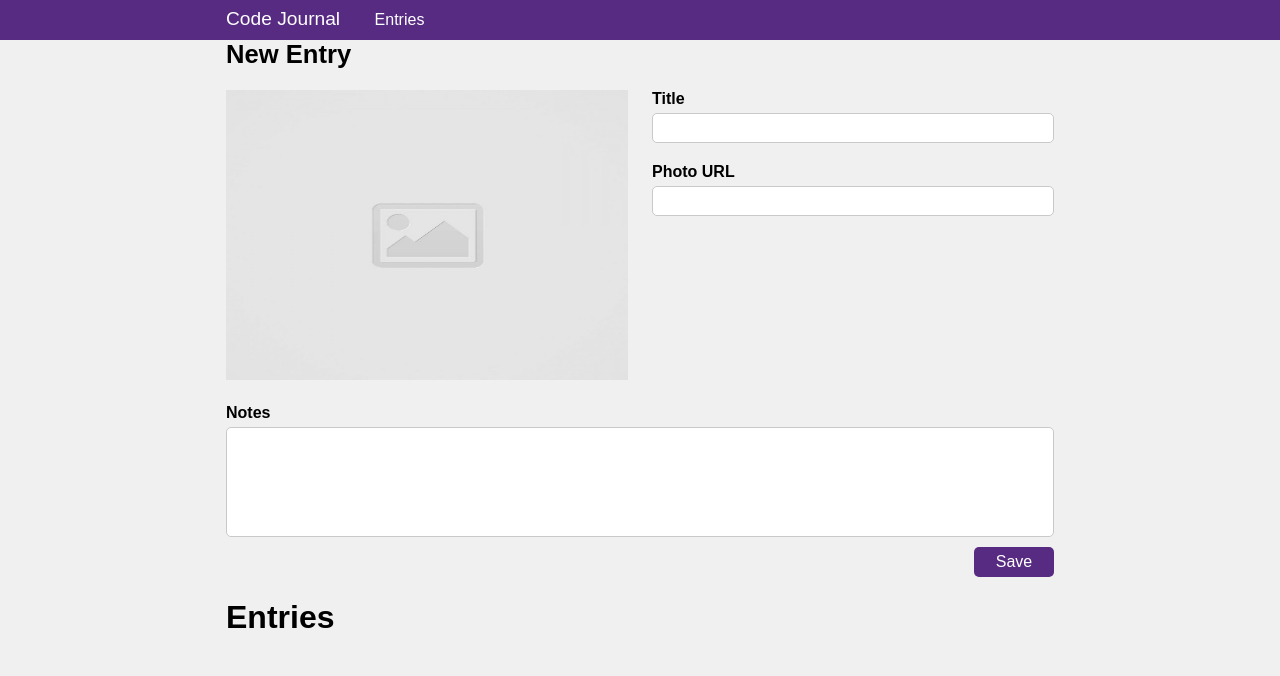
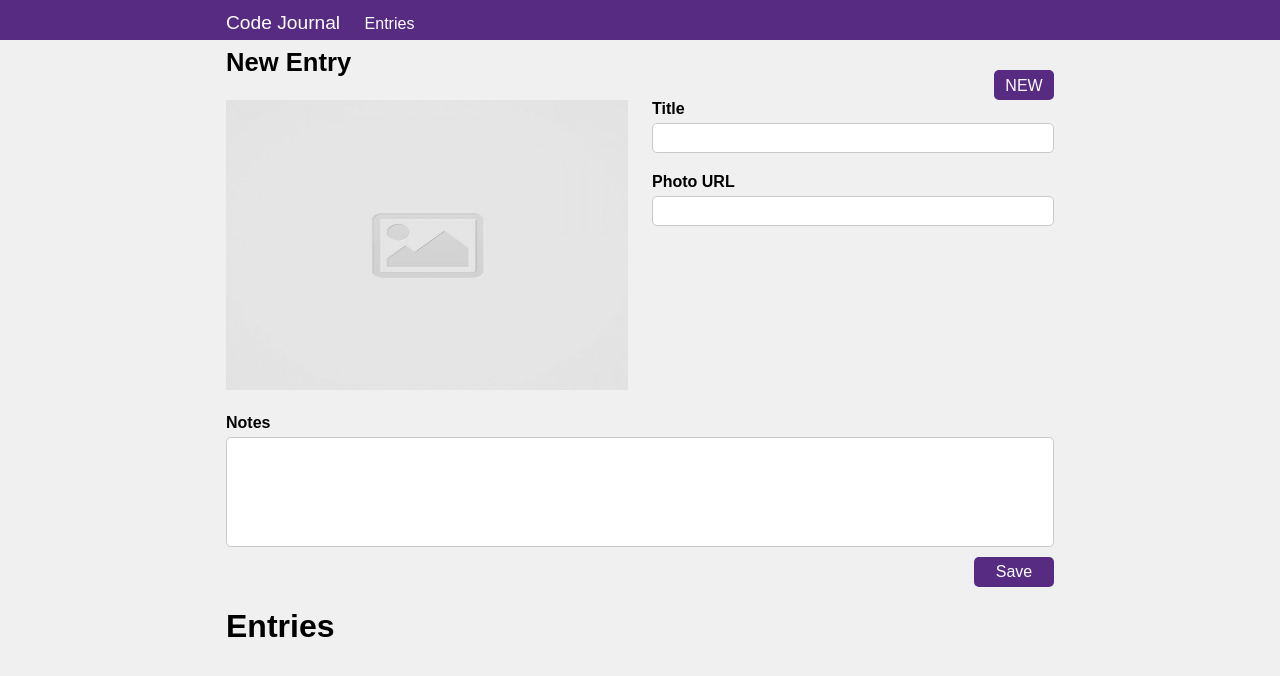
Before and after one commit to Korneliu/code-journal, a website: page index.html in a window 1280 px wide. Drawn offline with Linux system fonts and the light colour scheme.

Commit message:
completed navbar link and new entry link

```diff
--- a/css/styles.css
+++ b/css/styles.css
@@ -37,6 +37,7 @@ header {
   height: 40px;
   background-color: rgb(86, 43, 129);
   color: white;
+  margin-bottom: 10px;
 }
 
 header h1 {
@@ -88,12 +89,32 @@ li {
 }
 
 .display-inline {
-  display: inline;
+  display: inline-block;
   color: white;
-  line-height: 2;
-  margin-right: 30px;
+  line-height: 1;
+  margin-right: 20px;
+}
+
+.navbar-link {
+  color: white;
+  cursor: pointer;
+}
+
+.new-entry-header {
+  color: black;
 }
 
 a {
   text-decoration: none;
 }
+
+.link-float-right {
+  float: right;
+  background-color: rgb(86, 43, 129);
+  height: 30px;
+  width: 60px;
+  text-align: center;
+  border-radius: 5px;
+  margin-top: 20px;
+  line-height: 2;
+}
--- a/index.html
+++ b/index.html
@@ -20,16 +20,17 @@
       <div class="row">
         <div class="column-full">
           <h1 class="display-inline">Code Journal</h1>
-          <a class="display-inline" href="">Entries</a>
+          <a class="navbar-link" href="">Entries</a>
         </div>
       </div>
     </div>
   </header>
   <main>
     <div class="container">
-      <form id="form" data-view="entry-form" class="row">
+      <form id="form" data-view="entry-form" class="row view">
         <div class="column-full">
-          <h2>New Entry</h2>
+          <h2 class="display-inline new-entry-header">New Entry</h2>
+          <a class="navbar-link link-float-right" href="">NEW</a>
         </div>
         <div class="column-half">
           <img class="image" src="images/placeholder-image-square.jpg">
@@ -43,17 +44,15 @@
         <div class="column-full">
           <label for="notes">Notes</label>
           <textarea id="notes" name="notes" required>
-                </textarea>
+          </textarea>
           <button type="submit">Save</button>
         </div>
       </form>
     </div>
     <div class="container">
-      <div data-view="entry-form">
+      <div data-view="entry-form" class="view">
         <ul id="list">
           <h1 class="column-full">Entries</h1>
-
-
         </ul>
       </div>
     </div>
--- a/js/main.js
+++ b/js/main.js
@@ -65,3 +65,21 @@ window.addEventListener('DOMContentLoaded', event => {
     list.appendChild(result);
   }
 });
+
+var $viewList = document.querySelector('.view');
+
+function handleView(event) {
+  event.preventDefault();
+
+  if (event.target.matches('.view')) {
+    for (var i = 0; i < $viewList.length; i++) {
+      if ($viewList === event.target) {
+        $viewList[i].className = 'hidden';
+      } else {
+        $viewList[i].className = 'view';
+      }
+    }
+  }
+}
+
+document.querySelector('.view').addEventListener('click', handleView);
```
